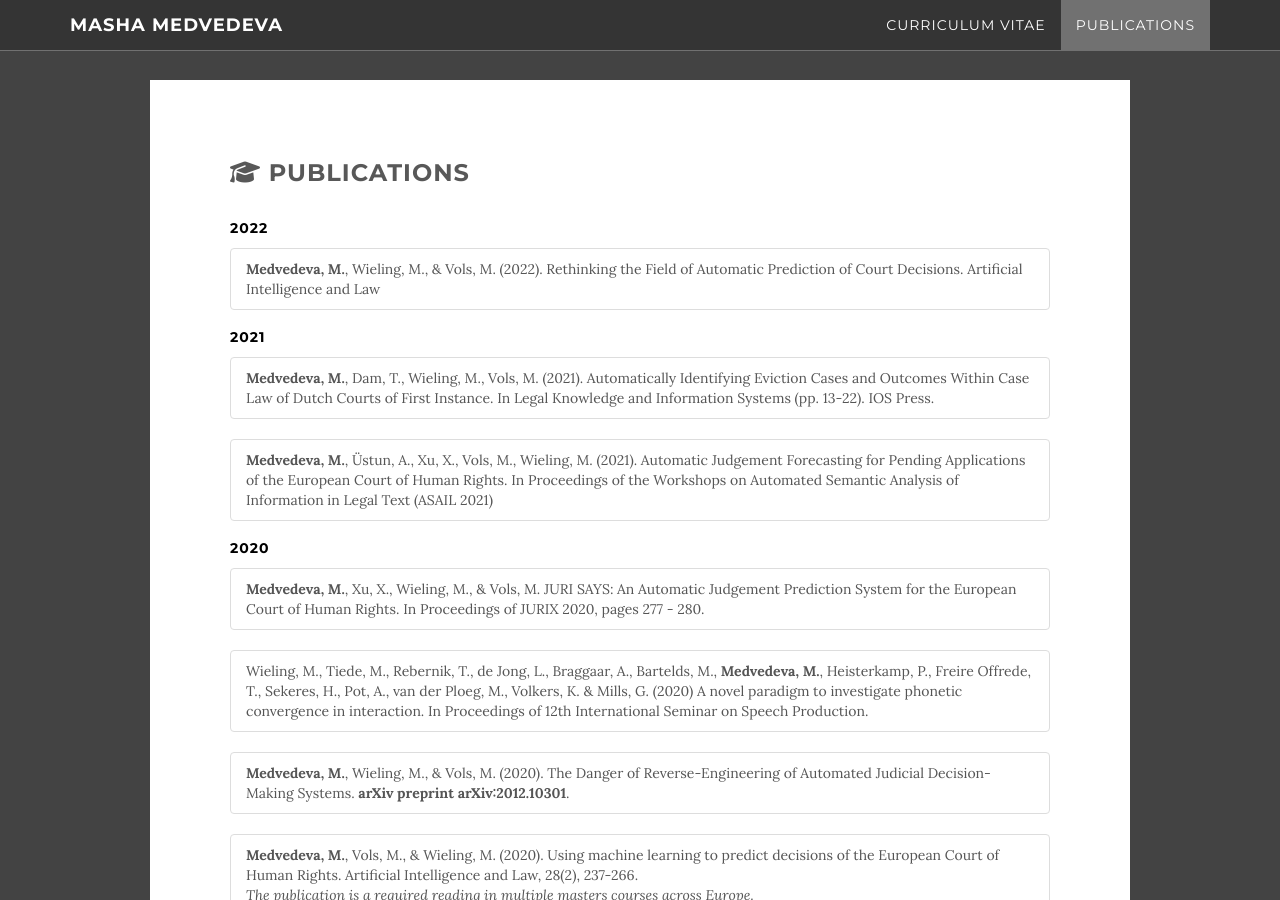
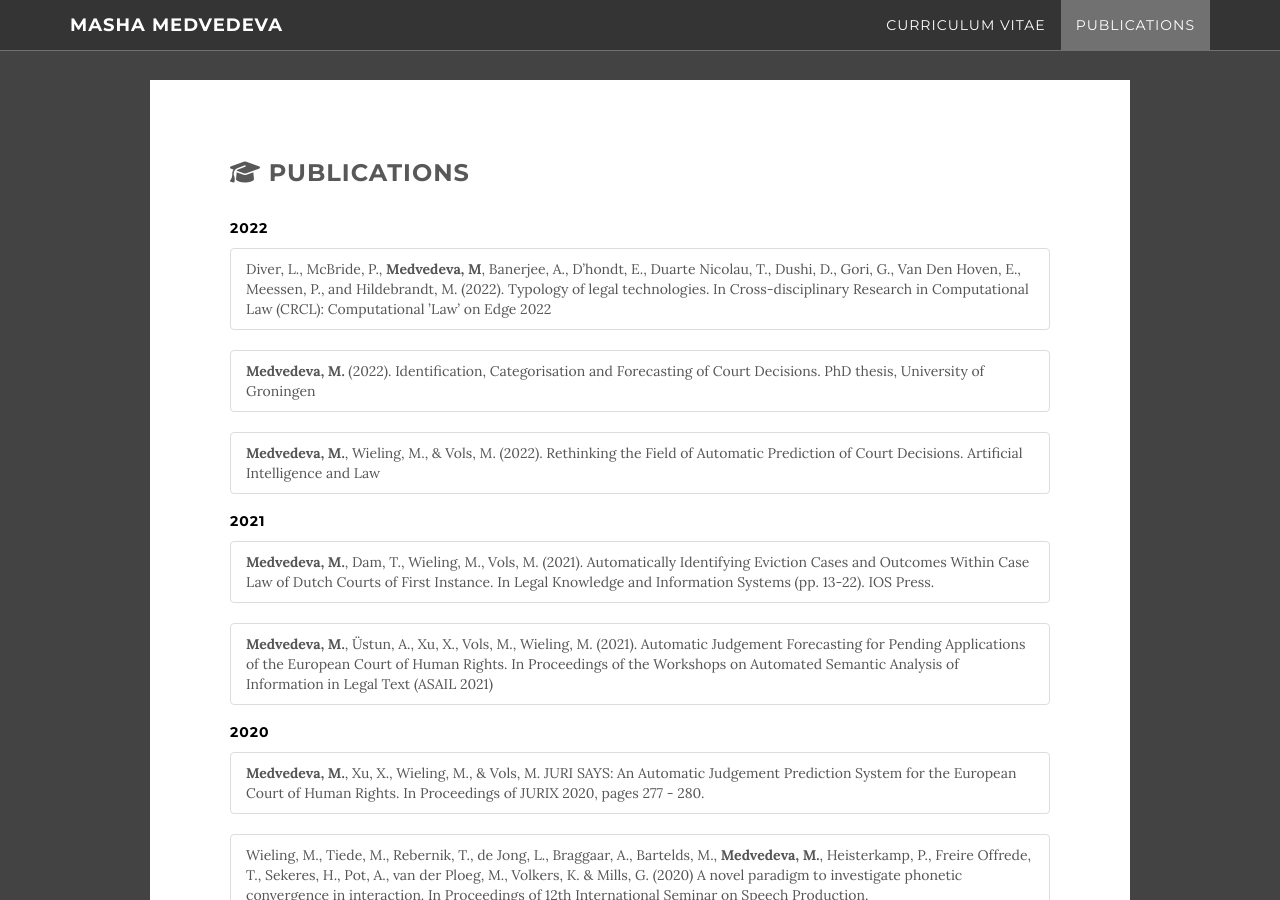
Before and after one commit to masha-medvedeva/masha-medvedeva.github.io, a Jekyll site: the page built from index.html, in a window 1280 px wide and 900 px high, scrolled down 1512 px. Built offline with Jekyll 4.4.1, drawn with Linux system fonts in a browser that asks for light colours; nearby versions of some CDN libraries.

Commit message:
update publications

```diff
--- a/_includes/publications.html
+++ b/_includes/publications.html
@@ -10,6 +10,14 @@
                     <div class="col-sm-12">
 
                     <h5 class="bottom-three">2022</h5>
+
+                    <div class="list-group">
+                    <a href="https://publications.cohubicol.com/typology/" class="list-group-item list-group-item-action">Diver, L., McBride, P., <b>Medvedeva, M</b>, Banerjee, A., D’hondt, E., Duarte Nicolau, T., Dushi, D., Gori, G., Van Den Hoven, E., Meessen, P., and Hildebrandt, M. (2022). Typology of legal technologies. In Cross-disciplinary Research in Computational Law (CRCL): Computational ’Law’ on Edge 2022 </a>
+                    </div>
+
+                    <div class="list-group">
+                    <a href="https://pure.rug.nl/ws/portalfiles/portal/236807645/Complete_thesis.pdf" class="list-group-item list-group-item-action"><b>Medvedeva, M.</b> (2022). Identification, Categorisation and Forecasting of Court Decisions. PhD thesis, University of Groningen </a>
+                    </div>
 
                     <div class="list-group">
                     <a href="https://link.springer.com/article/10.1007/s10506-021-09306-3" class="list-group-item list-group-item-action">
```
